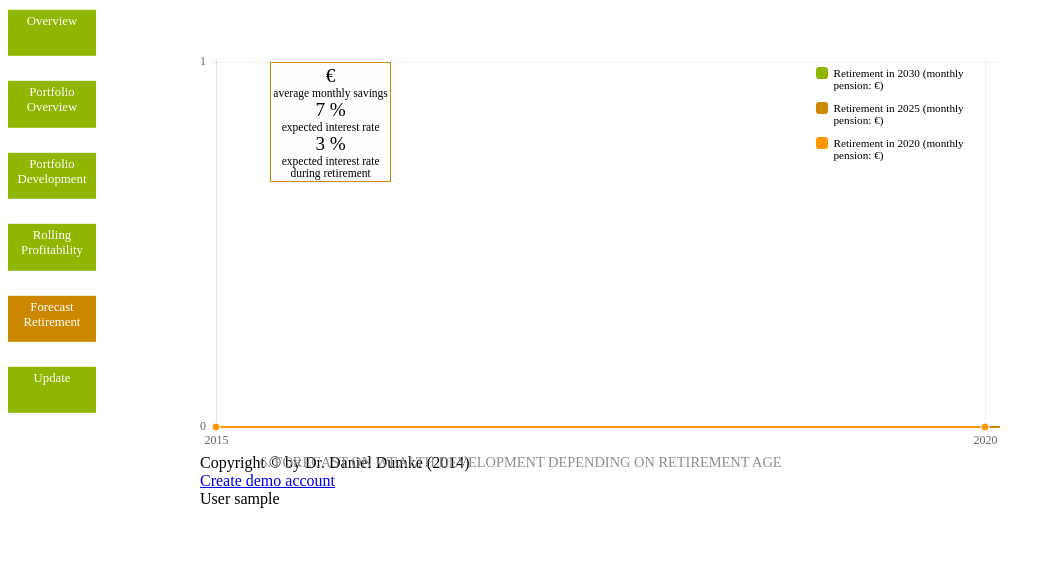
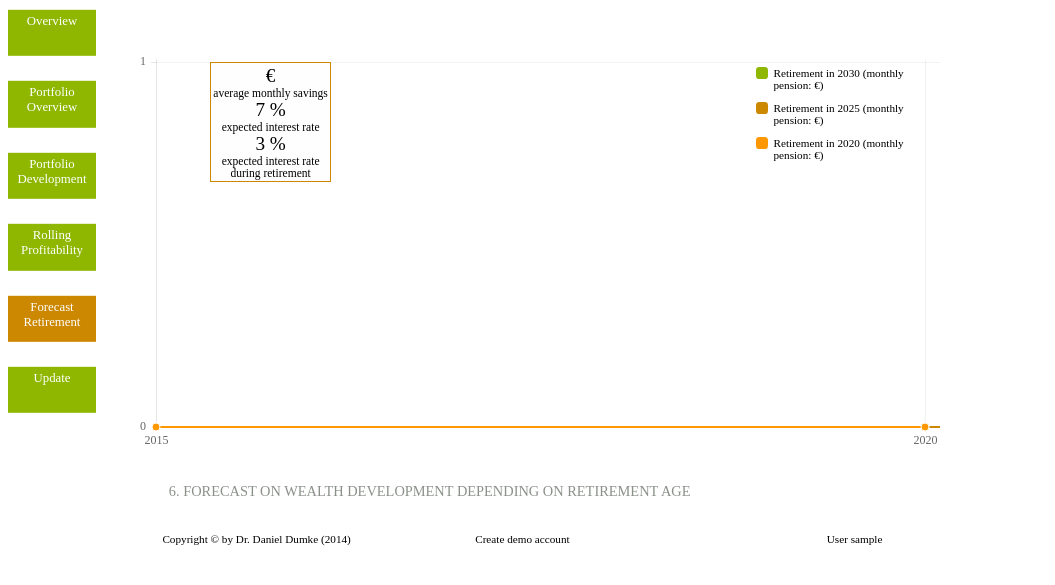
Before and after one commit to danst0/Portfolio, a Django app: page /core/forecast_retirement/ in a window 1280 px wide. Shown: the top 585 px of the page, without its empty margins (0-1055 px from the left). Run offline with Django 3.2, Linux system fonts and the light colour scheme; the visitor is signed in with stand-in values (Sample User, id 1); data that the repository does not hold is empty; parts of the project's set-up code (start-up, migrations or seed data) failed here and were passed over; some web fonts are replaced.

Commit message:
improvement of style and optics

```diff
--- a/core/static/style.css
+++ b/core/static/style.css
@@ -12,8 +12,27 @@
 @font-face {
     font-family: 'quicksand';
     src: url('/static/Quicksand-Regular.otf');
+    font-weight: normal;
+    font-style: normal;
+}
+
+@font-face {
+    font-family: 'quicksand-light';
+    src: url('/static/Quicksand-light.otf');
     font-weight: light;
     font-style: normal;
+}
+@font-face {
+    font-family: 'quicksand-dash';
+    src: url('/static/Quicksand_Dash.otf');
+    font-weight: light;
+    font-style: normal;
+}
+
+a {
+    font-family: quicksand-light;
+    text-decoration: none;
+    color: inherit;
 }
 
 nav {
@@ -83,11 +102,6 @@ td {
 	float: left;
 }
 
-#container {
-    width: 100%;
-    position: absolute;
-    left: -100px;
-}
 
 #total {
     left: 255px;
@@ -144,15 +158,16 @@ td {
 
 #cash_development-legend {
     left: 30px;
-    top: 270px;
+    top: 470px;
     position: absolute;
     font-size: 0.7em;
 }
 
 #main {
     position: absolute;
-    left: 200px;
+    left: 140px;
     top: 50px;
+    width: 800px;
 }
 
 #click_form {
@@ -171,7 +186,7 @@ form, input{
 
 body {
     /*font-family:'tex_gyre_bonumregular';*/
-    font-family:'quicksand';*/
+    font-family:'quicksand';
 }
 
 /* Kästen */
@@ -196,26 +211,29 @@ body {
     font-size: 0.9em;
     text-align: left;
     color: #8B918A;
-    position: absolute;
+
     width: 45em;
     left: 60px;
     text-transform: uppercase;
+    margin: 2em;
 }
 
-#title_overview {
-    top: 420px;
+
+
+/* Footer */
+#footer {
+    margin: 3em 0 0 2em;
+    font-size: 0.7em;
+    clear: both;
+    font-family: "quicksand-light";
+    width: 90%;
+    display: table;
+    table-layout: fixed;
 }
-
-#title_roi_overview {
-    top: 300px;
+#footer div {
+    margin: 2em;
+    margin-right: 5em;
+    display: table-cell;
 }
-#title_stock_table {
-    top: 340px;
-}
-#title_rolling {
-    top: 400px;
-}
-
-#title_development {
-    top: 400px;
-}
+#footer div:nth-child(2) { text-align: center; }
+#footer div:last-child { text-align: right; }
```
Also changed, not shown: core/templates/new_invest.html (+5 -5 lines).
